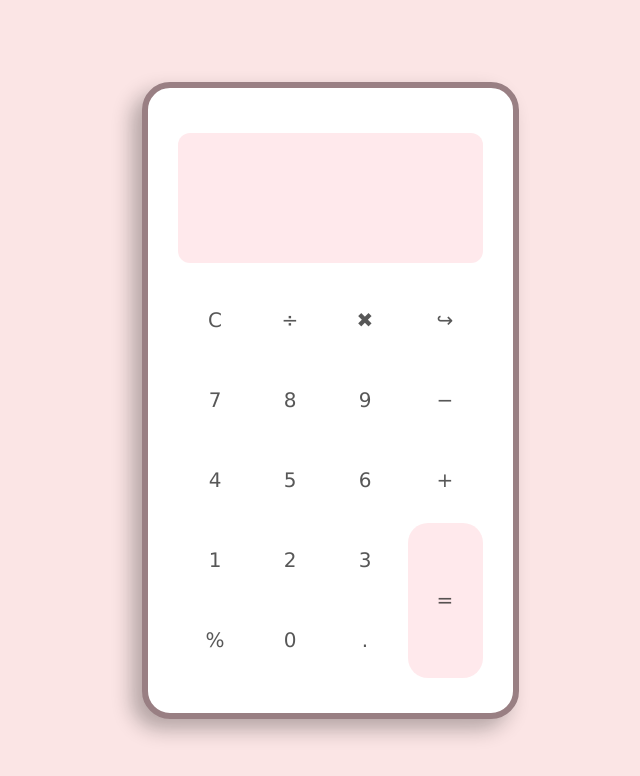
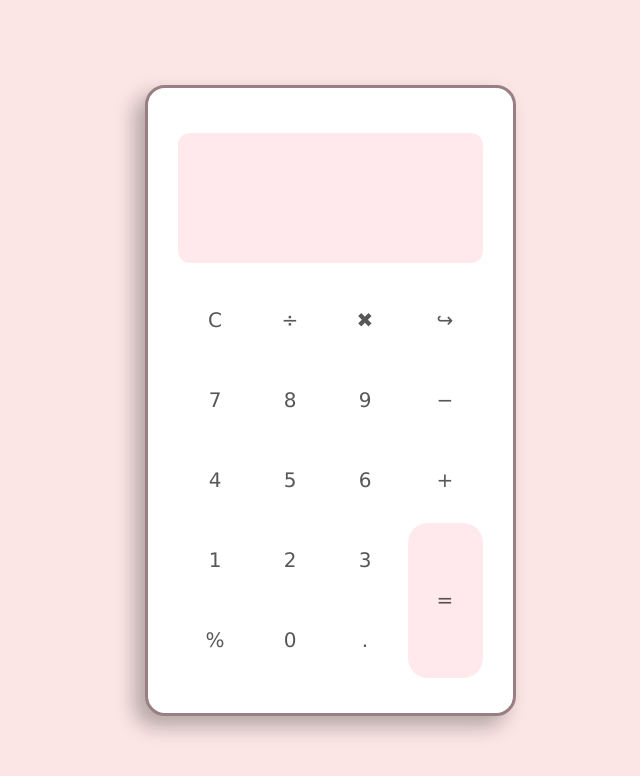
Before and after one commit to penheiros/javascript-calculator, a plain HTML site: page index.html in a window 1280 px wide. Shown: the whole page, without its empty margins (310-950 px from the left). Drawn offline with Linux system fonts and the light colour scheme.

Commit message:
Update style.css

```diff
--- a/style.css
+++ b/style.css
@@ -15,8 +15,8 @@ body {
     gap: 20px;
     background-color: white;
     box-shadow: -10px 10px 20px rgba(16,16,16,0.3);
-    border: 6px solid rgb(153, 127, 131);
-    border-radius: 28px;
+    border: 3px solid rgb(153, 127, 131);
+    border-radius: 20px;
     padding: 30px;
 }
 .output-container {
```
